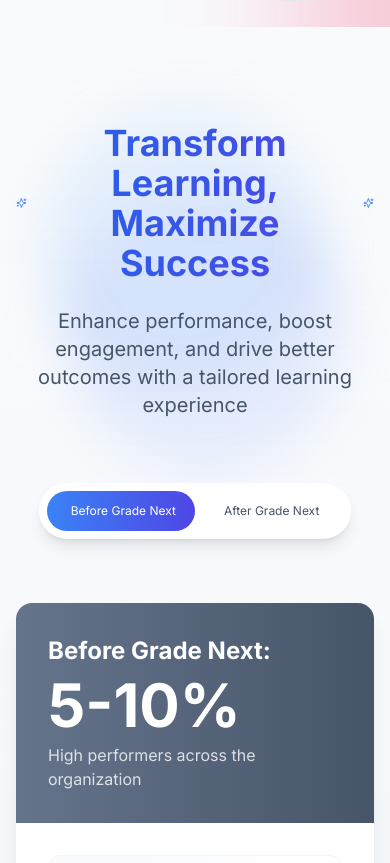
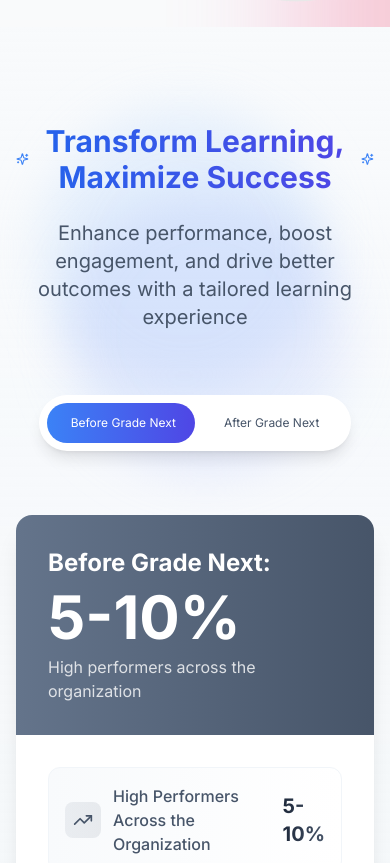
Before and after one commit to Aryan3007/edtech-freelancing-, a Next.js app: page / in a window 390 px wide. Shown: the part 827-1690 px from the top of the page. Built offline with nearby package versions, Linux system fonts and the light colour scheme.

Commit message:
chnagin g font size in mesh-states

```diff
--- a/src/components/mesh-stats.tsx
+++ b/src/components/mesh-stats.tsx
@@ -54,7 +54,7 @@
             className="flex items-center justify-center gap-3 mb-6"
           >
             <Sparkles className="h-6 w-6 text-blue-500" />
-            <h2 className="text-4xl md:text-5xl font-bold bg-clip-text text-transparent bg-gradient-to-r from-blue-600 to-indigo-600">
+            <h2 className="text-3xl md:text-5xl font-bold bg-clip-text text-transparent bg-gradient-to-r from-blue-600 to-indigo-600">
               Transform Learning, Maximize Success
             </h2>
             <Sparkles className="h-6 w-6 text-blue-500" />
```
